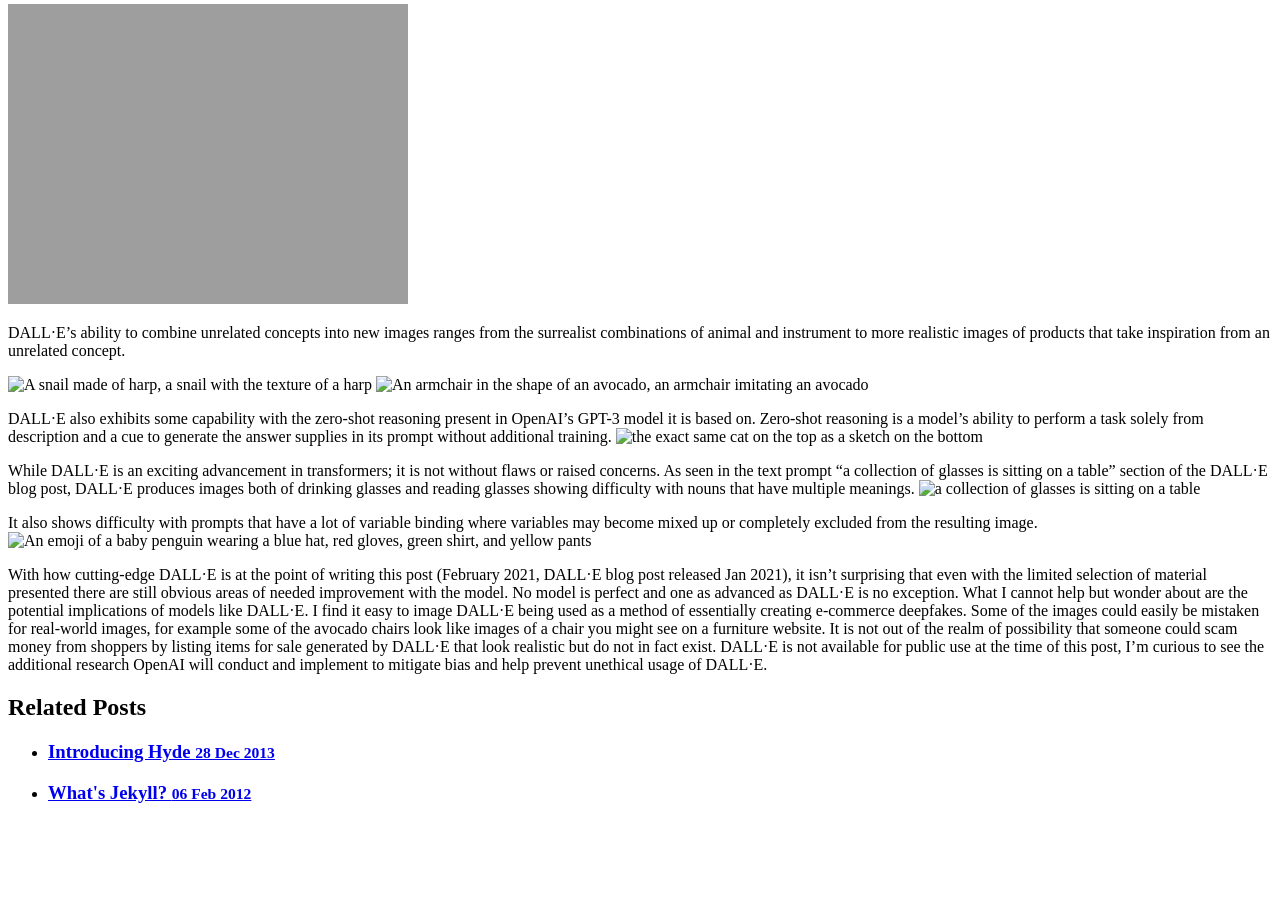
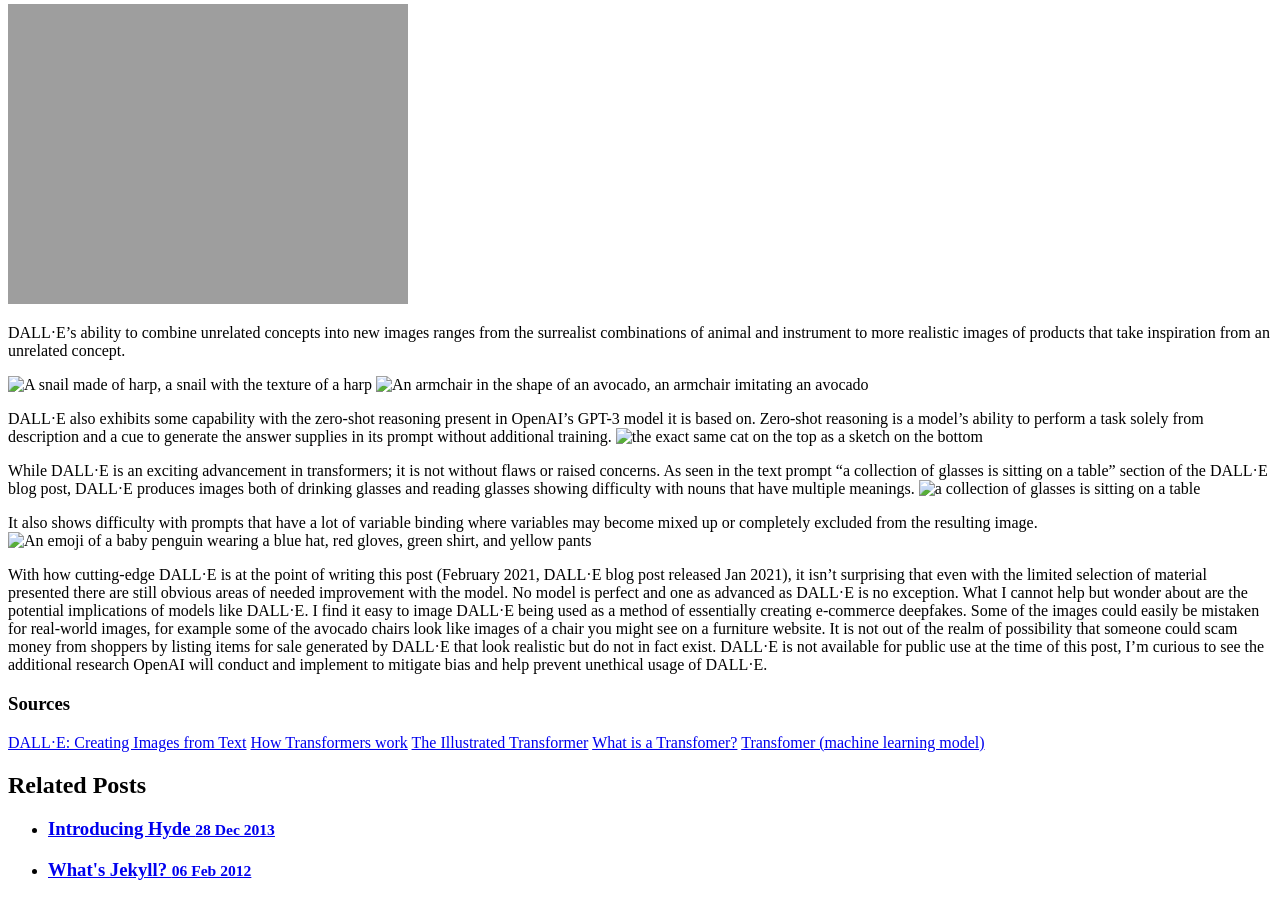
Before and after one commit to Jilliane1993/Jilliane1993.github.io, a Jekyll site: the page built from _posts/2021-02-01-Dalle.md, in a window 1280 px wide and 900 px high, scrolled down 1026 px. Built offline with Jekyll 4.4.1, drawn with Linux system fonts in a browser that asks for light colours; before the commit the page ends 1848 px from its top, so only the background shows below that.

Commit message:
Update 2021-02-01-Dalle.md

```diff
--- a/_posts/2021-02-01-Dalle.md
+++ b/_posts/2021-02-01-Dalle.md
@@ -39,3 +39,10 @@ It also shows difficulty with prompts that have a lot of variable binding where
 ![An emoji of a baby penguin wearing a blue hat, red gloves, green shirt, and yellow pants](Images/Screenshot_2021-01-30 DALL·E Creating Images from Text(1).png)
 
 With how cutting-edge DALL·E is at the point of writing this post (February 2021, DALL·E blog post released Jan 2021), it isn’t surprising that even with the limited selection of material presented there are still obvious areas of needed improvement with the model. No model is perfect and one as advanced as DALL·E is no exception. What I cannot help but wonder about are the potential implications of models like DALL·E. I find it easy to image DALL·E being used as a method of essentially creating e-commerce deepfakes. Some of the images could easily be mistaken for real-world images, for example some of the avocado chairs look like images of a chair you might see on a furniture website. It is not out of the realm of possibility that someone could scam money from shoppers by listing items for sale generated by DALL·E that look realistic but do not in fact exist. DALL·E is not available for public use at the time of this post, I’m curious to see the additional research OpenAI will conduct and implement to mitigate bias and help prevent unethical usage of DALL·E.
+
+### Sources
+[DALL·E: Creating Images from Text](https://openai.com/blog/dall-e/)
+[How Transformers work](https://towardsdatascience.com/transformers-141e32e69591)
+[The Illustrated Transformer](http://jalammar.github.io/illustrated-transformer/)
+[What is a Transfomer?](https://medium.com/inside-machine-learning/what-is-a-transformer-d07dd1fbec04)
+[Transfomer (machine learning model)](https://en.wikipedia.org/wiki/Transformer_(machine_learning_model))
```
